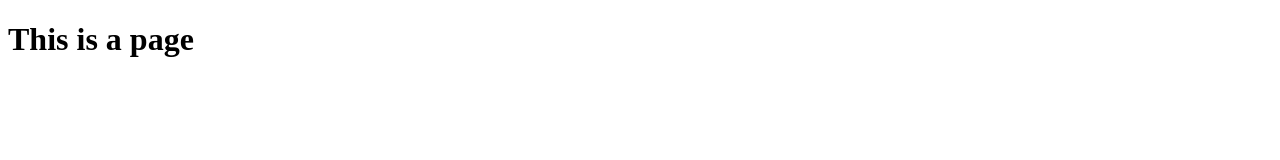
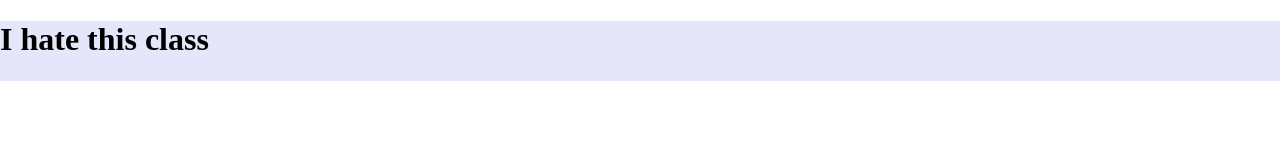
Before and after one commit to Joe1984/this-class, a plain HTML site: page index.html in a window 1280 px wide. Drawn offline with Linux system fonts and the light colour scheme.

Commit message:
Update index.html

```diff
--- a/index.html
+++ b/index.html
@@ -1,2 +1,20 @@
 <!doctype html>
-<h1>This is a page</h1>
+
+<html lang="en">
+<head>
+  <meta charset="utf-8">
+
+  <title>English Class</title>
+  <meta name="description" content="All about AP Language">
+  <meta name="author" content="SitePoint">
+
+  <link rel="stylesheet" href="main.css">
+
+</head>
+
+<body>
+  <div class="header">
+    <h1 class="headertext"> I hate this class </h1>
+  </div>
+</body>
+</html>
```
